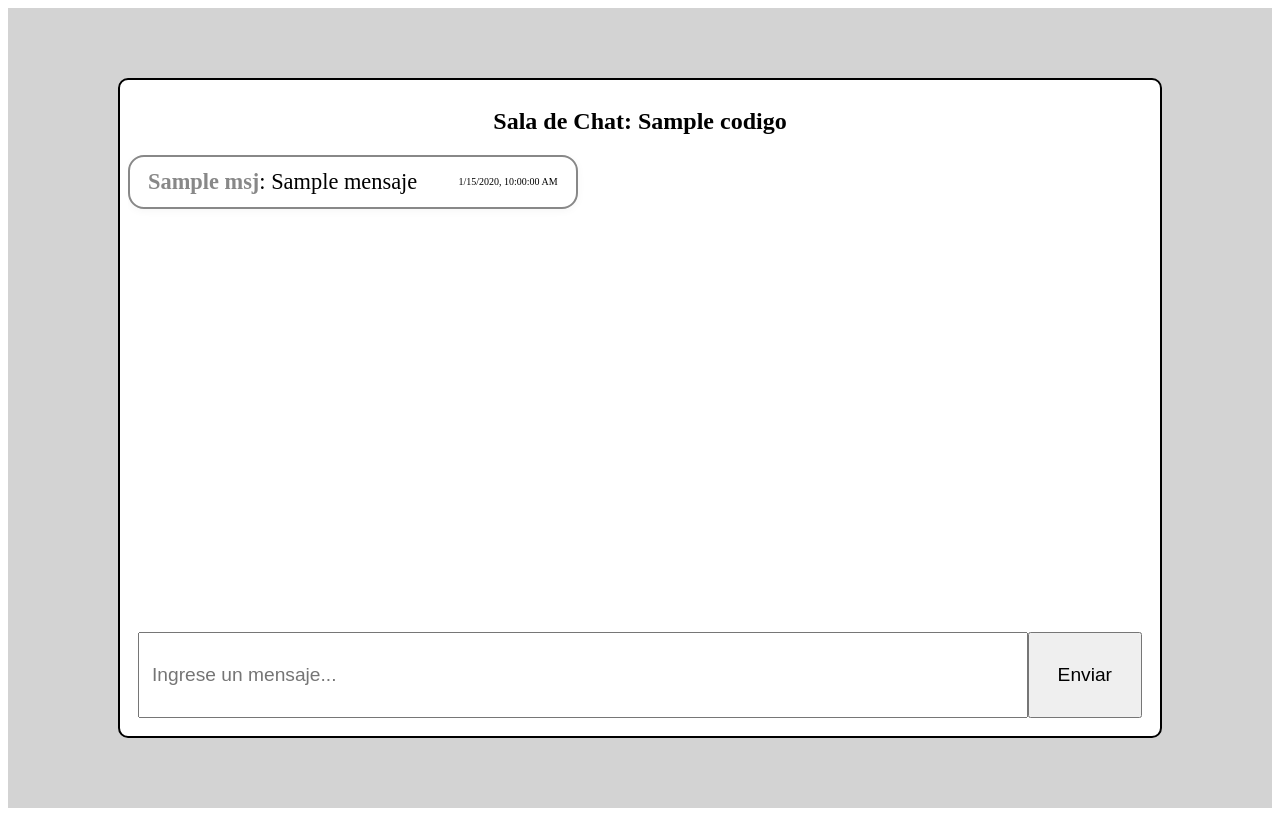
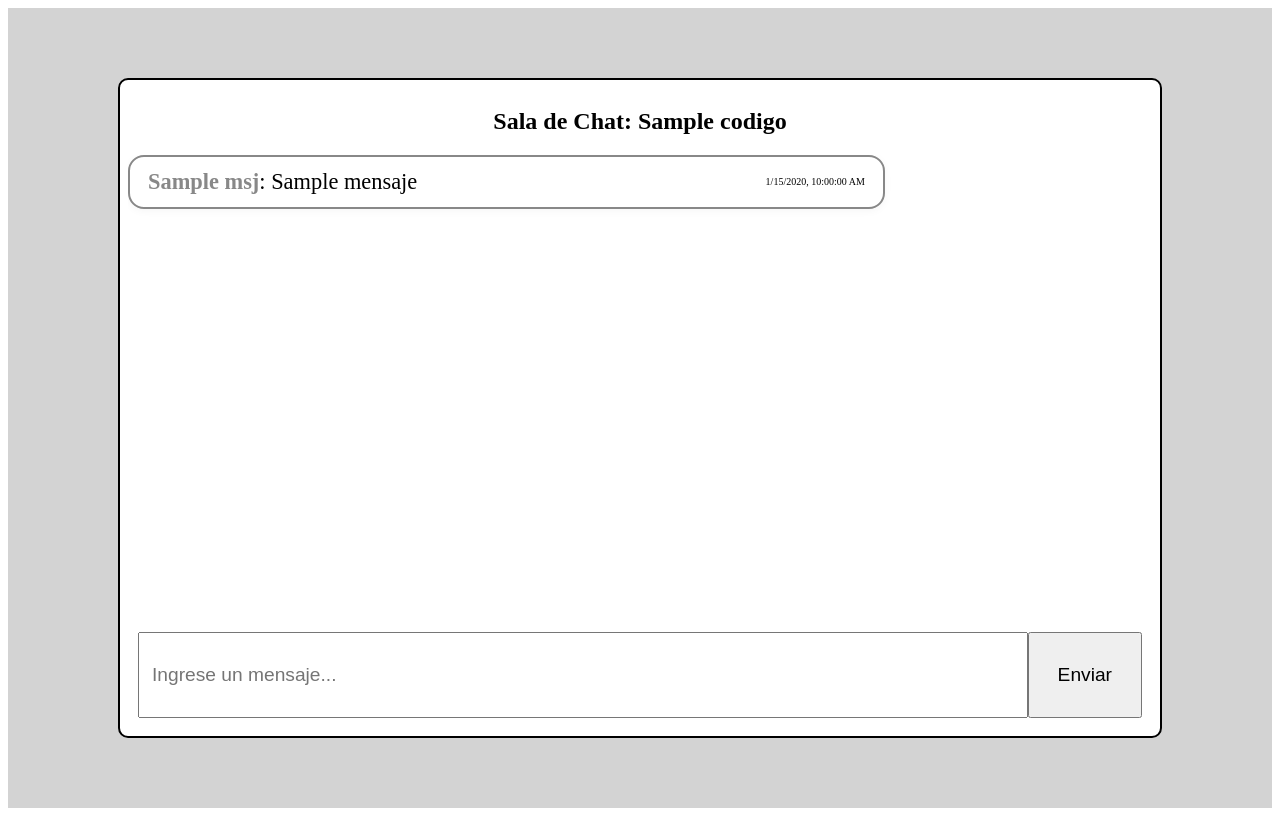
Before and after one commit to LaraAcuna/tpfinal-lpd, a Flask app: template templates/sala.html in a window 1280 px wide. Run offline with Flask 3, Linux system fonts and the light colour scheme; the template is opened without the code that fills it: most values are stand-ins (such as "Sample title", 1, 10 or a date in 2020); some libraries are stand-ins or nearby versions.

Commit message:
Update style.css
Aumentar un poco más el ancho del mensaje

```diff
--- a/static/css/style.css
+++ b/static/css/style.css
@@ -84,7 +84,7 @@ h2 {
     box-shadow: 0 2px 8px rgba(0,0,0,0.04);
     margin-bottom: 18px;
     word-break: break-word;
-    max-width: 40%;
+    max-width: 70%;
 }
 
 .detalle {
```
